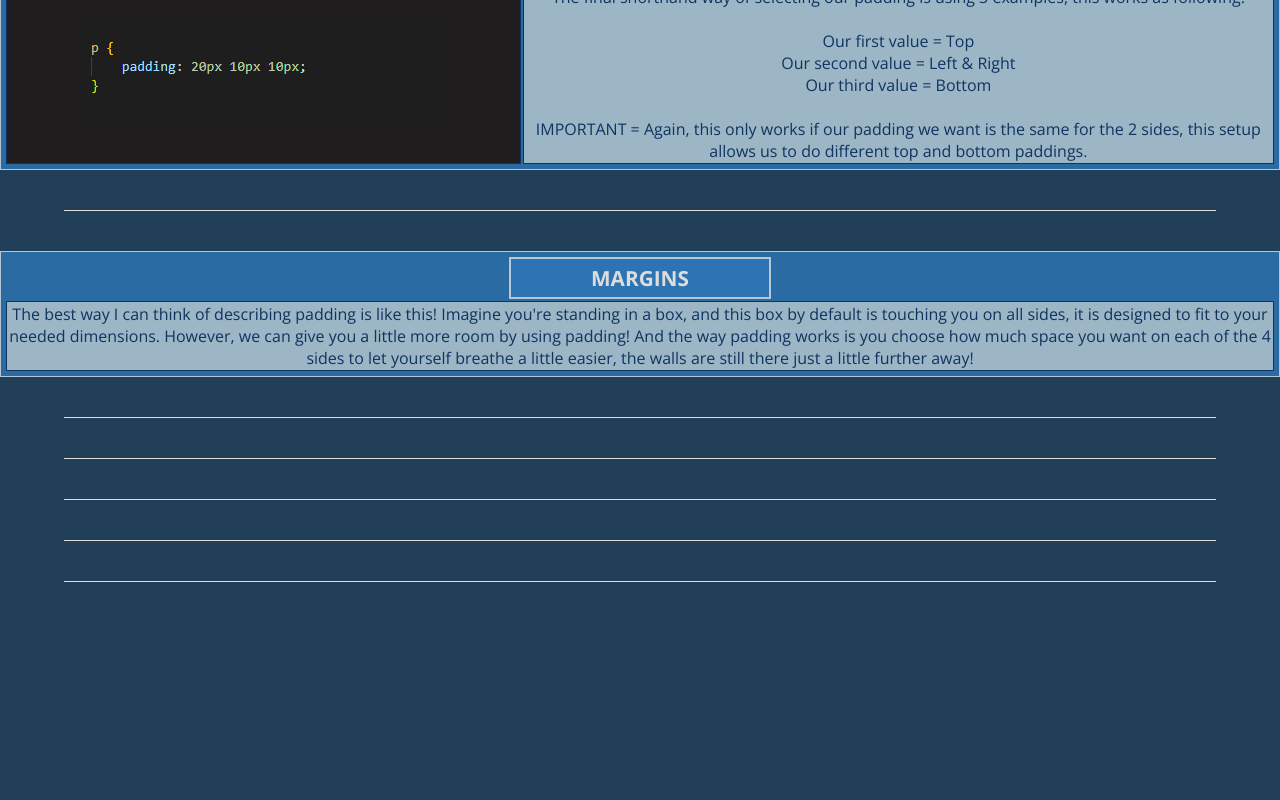
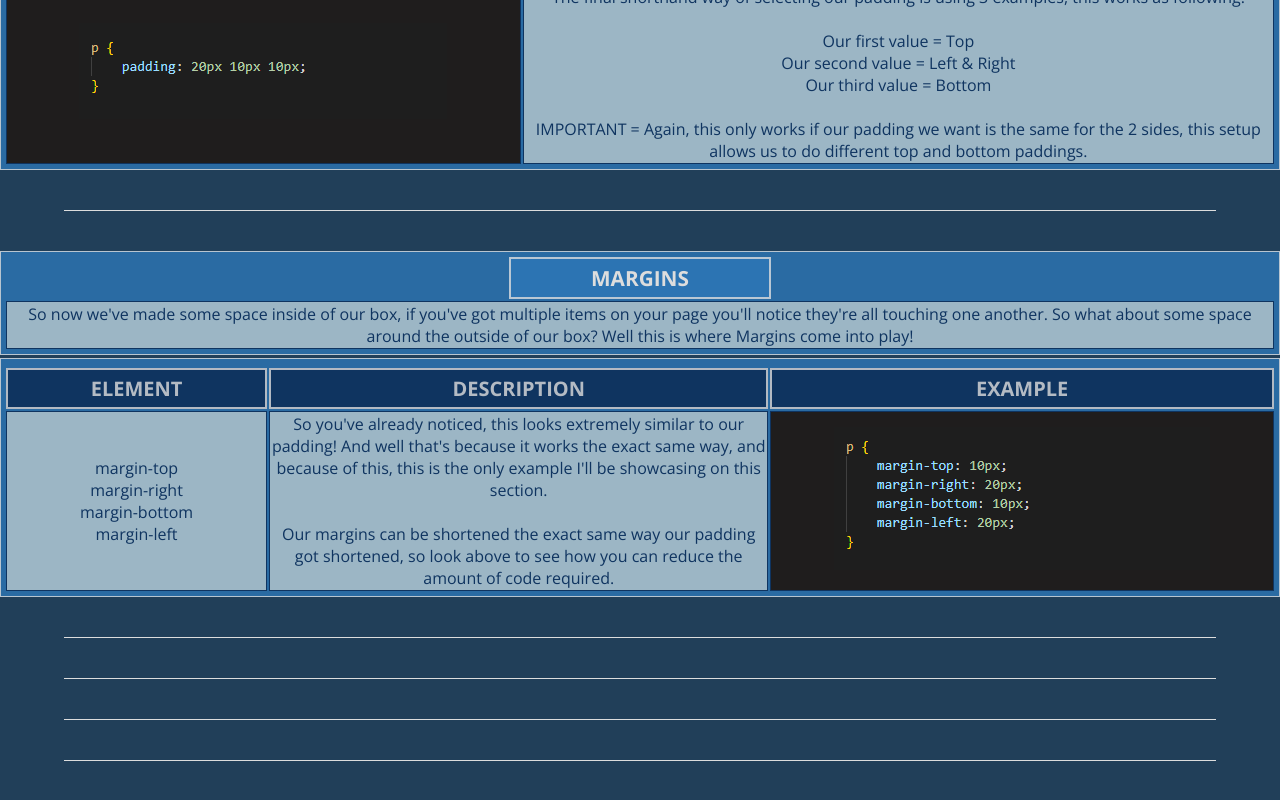
Before and after one commit to Ralph-FrontEnd/Codecademy-Cheat-Sheet, a plain HTML site: page resources/html/cssfunda.html in a window 1280 px wide. Shown: the part 3286-4086 px from the top of the page. Before the commit the page ends 3908 px from the top, so only its background shows below. Drawn offline with Linux system fonts and the light colour scheme.

Commit message:
Cheat Sheet Project
Addition of margins section

```diff
--- a/resources/css/styles.css
+++ b/resources/css/styles.css
@@ -270,3 +270,10 @@ th {
 ul.sectionContent, li.sectionContent {
     background-color: transparent;
 }
+
+p {
+    margin-top: 10px;
+    margin-right: 20px;
+    margin-bottom: 10px;
+    margin-left: 20px;
+}
--- a/resources/html/cssfunda.html
+++ b/resources/html/cssfunda.html
@@ -163,7 +163,8 @@
                     </tr>
 
                     <tr>
-                        <td class="sectionContent">padding-top<br>
+                        <td class="sectionContent">
+                            padding-top<br>
                             padding-right <br>
                             padding-botton<br>
                             padding-left</td>
@@ -232,8 +233,36 @@
                 </tr>
 
                 <tr>
-                    <td class="sectionContent" colspan="5">The best way I can think of describing padding is like this! Imagine you're standing in a box, and this box by default is touching you on all sides, it is designed to fit to your needed dimensions. However, we can give you a little more room by using padding! And the way padding works is you choose how much space you want on each of the 4 sides to let yourself breathe a little easier, the walls are still there just a little further away! </td>
+                    <td class="sectionContent" colspan="5">So now we've made some space inside of our box, if you've got multiple items on your page you'll notice they're all touching one another. So what about some space around the outside of our box? Well this is where Margins come into play!</td>
                 </tr>
+            </table>
+            <table>
+                <tr>
+                    <td class="filler"></td>
+                    <td class="filler"></td>
+                    <td class="filler"></td>
+                    <td class="filler"></td>
+                    <td class="filler"></td>
+                </tr>
+
+                <tr>
+                    <th class="sectionHead">Element</th>
+                    <th class="sectionHead" colspan="2">Description</th>
+                    <th class="sectionHead" colspan="2">Example</th>
+                </tr>
+
+                <tr>
+                    <td class="sectionContent">
+                        margin-top<br>
+                        margin-right<br>
+                        margin-bottom<br>
+                        margin-left
+                    </td>
+                    <td class="sectionContent" colspan="2">So you've already noticed, this looks extremely similar to our padding! And well that's because it works the exact same way, and because of this, this is the only example I'll be showcasing on this section.<br>
+                    <br> Our margins can be shortened the exact same way our padding got shortened, so look above to see how you can reduce the amount of code required.</td>
+                    <td class="sectionCode" colspan="2"><img src="../images/margins.png" alt="CSS margins code example"> </td>
+                </tr>
+
             </table>
         </div>
 
```
Also changed, not shown: index.html (+1 -1 lines), resources/images/margins.png (added).
